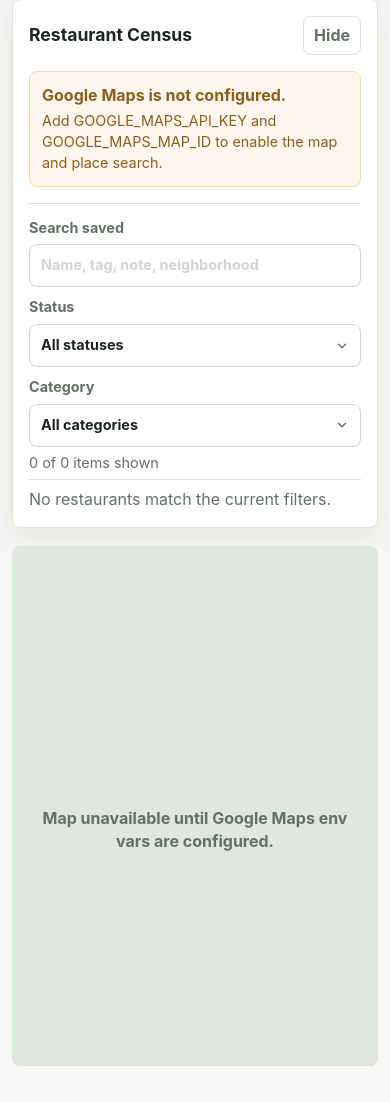
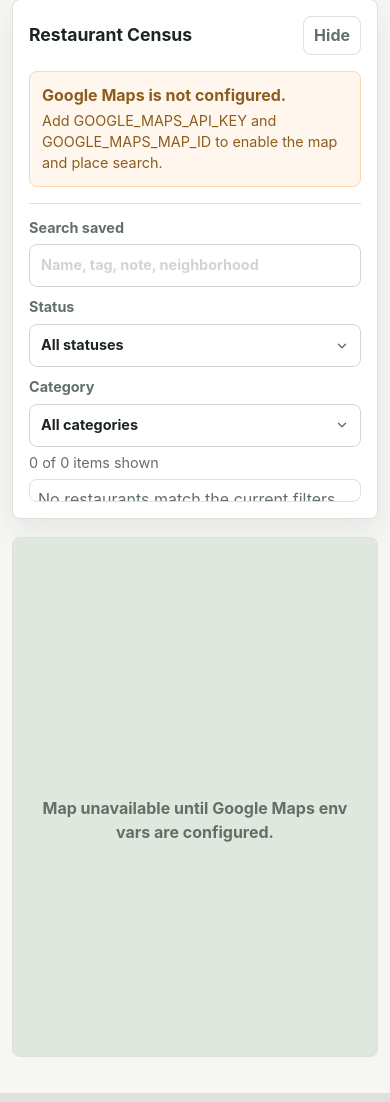
Before and after one commit to fredhope2000/command-center, a FastAPI app: page /restaurants/ in a window 390 px wide. Shown: the part 442-1544 px from the top of the page. Run offline with FastAPI, Linux system fonts and the light colour scheme; data that the repository does not hold is empty.

Commit message:
restaurant results scrollability

```diff
--- a/app/static/css/site.css
+++ b/app/static/css/site.css
@@ -1019,7 +1019,8 @@ td form {
   display: grid;
   gap: 18px;
   grid-template-columns: 360px minmax(0, 1fr);
-  min-height: calc(100vh - 184px);
+  height: calc(100vh - 184px);
+  min-height: 520px;
   transition: grid-template-columns 0.18s ease;
 }
 
@@ -1042,6 +1043,7 @@ td form {
   display: grid;
   gap: 16px;
   grid-template-rows: auto auto auto minmax(0, 1fr);
+  min-height: 0;
   overflow: hidden;
   transition: opacity 0.12s ease, transform 0.18s ease;
 }
@@ -1077,12 +1079,13 @@ td form {
 }
 
 .restaurant-list {
-  border-top: 1px solid var(--line);
+  border: 1px solid var(--line);
+  border-radius: 8px;
   display: grid;
   gap: 8px;
   min-height: 0;
   overflow: auto;
-  padding-top: 8px;
+  padding: 8px;
 }
 
 .restaurant-list-item {
@@ -1116,7 +1119,7 @@ td form {
 }
 
 .restaurant-map-region {
-  min-height: 560px;
+  min-height: 0;
   min-width: 0;
   position: relative;
 }
@@ -1166,7 +1169,7 @@ td form {
   border: 1px solid var(--line);
   border-radius: 8px;
   height: 100%;
-  min-height: 560px;
+  min-height: 0;
   overflow: hidden;
   width: 100%;
 }
@@ -1332,6 +1335,7 @@ td form {
   .roadmap-grid,
   .restaurant-map-shell {
     grid-template-columns: minmax(0, 1fr);
+    height: auto;
     min-height: auto;
   }
 
@@ -1385,7 +1389,7 @@ td form {
   }
 
   .restaurant-control-panel {
-    max-height: none;
+    max-height: 520px;
   }
 
   .restaurant-map-shell.is-controls-collapsed {
```
